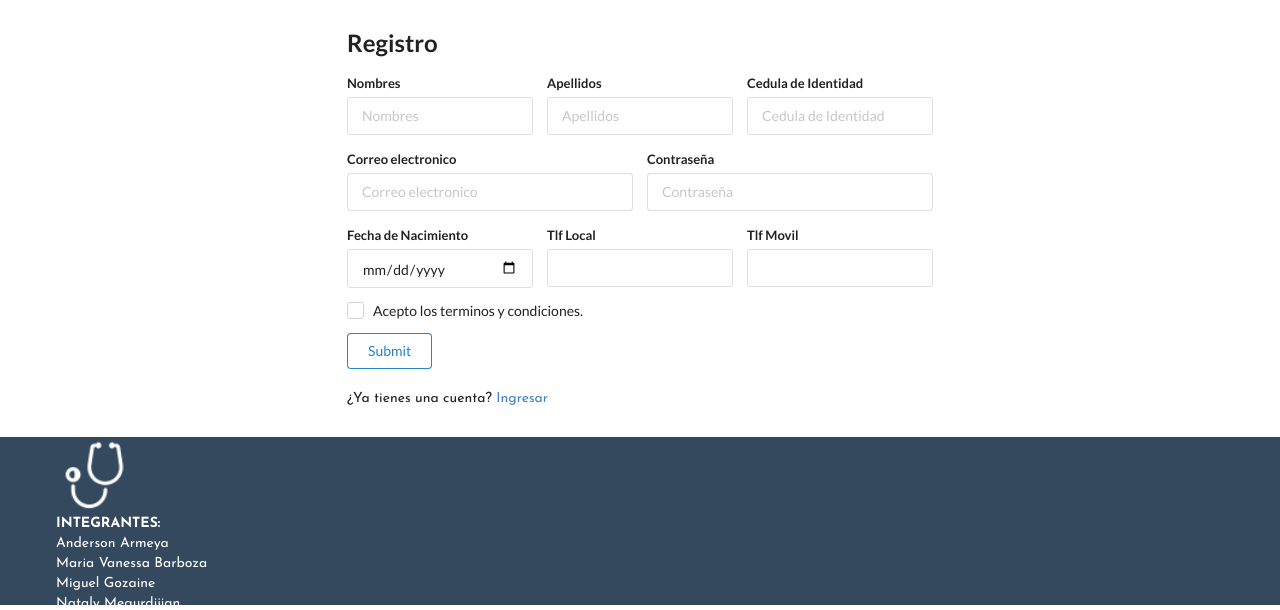
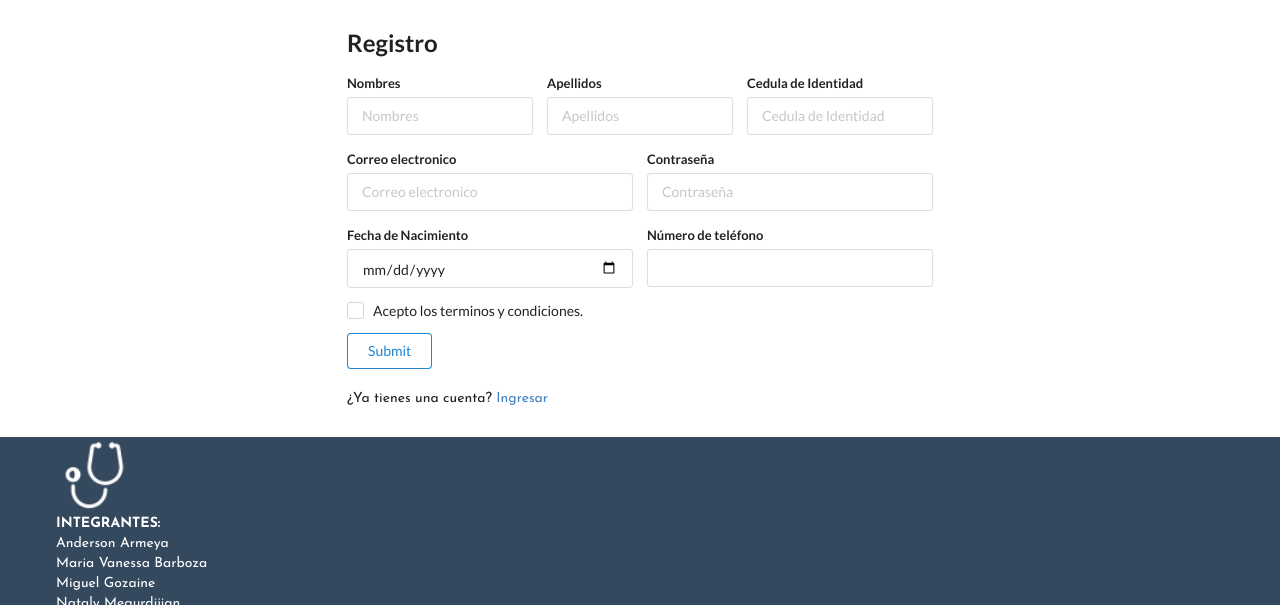
Before and after one commit to andyengit/medical-appointment, a PHP site: page /proyecto/user/register in a window 1280 px wide. Shown: the part 71-681 px from the top of the page. Run offline with PHP 8.4, Linux system fonts and the light colour scheme; some libraries are stand-ins or nearby versions.

Commit message:
dejando un solo campo para número de teléfono

```diff
--- a/views/user/register.php
+++ b/views/user/register.php
@@ -66,17 +66,13 @@ if(isset($_SESSION["register"]) && $_SESSION["register"]) {
                         <input type="password" placeholder="Contraseña" id="password" name="password">
                 </div>
             </div>
-            <div class="three fields">
+            <div class="two fields">
                 <div class="field">
                     <label>Fecha de Nacimiento</label>
                     <input type="date" name="date" id="">
                 </div>
                 <div class="field">
-                    <label>Tlf Local</label>
-                    <input type="number" name="phone" id="phone">
-                </div>
-                <div class="field">
-                    <label>Tlf Movil</label>
+                    <label>Número de teléfono</label>
                     <input type="number" name="phone" id="phone">
                 </div>
             </div>
```
